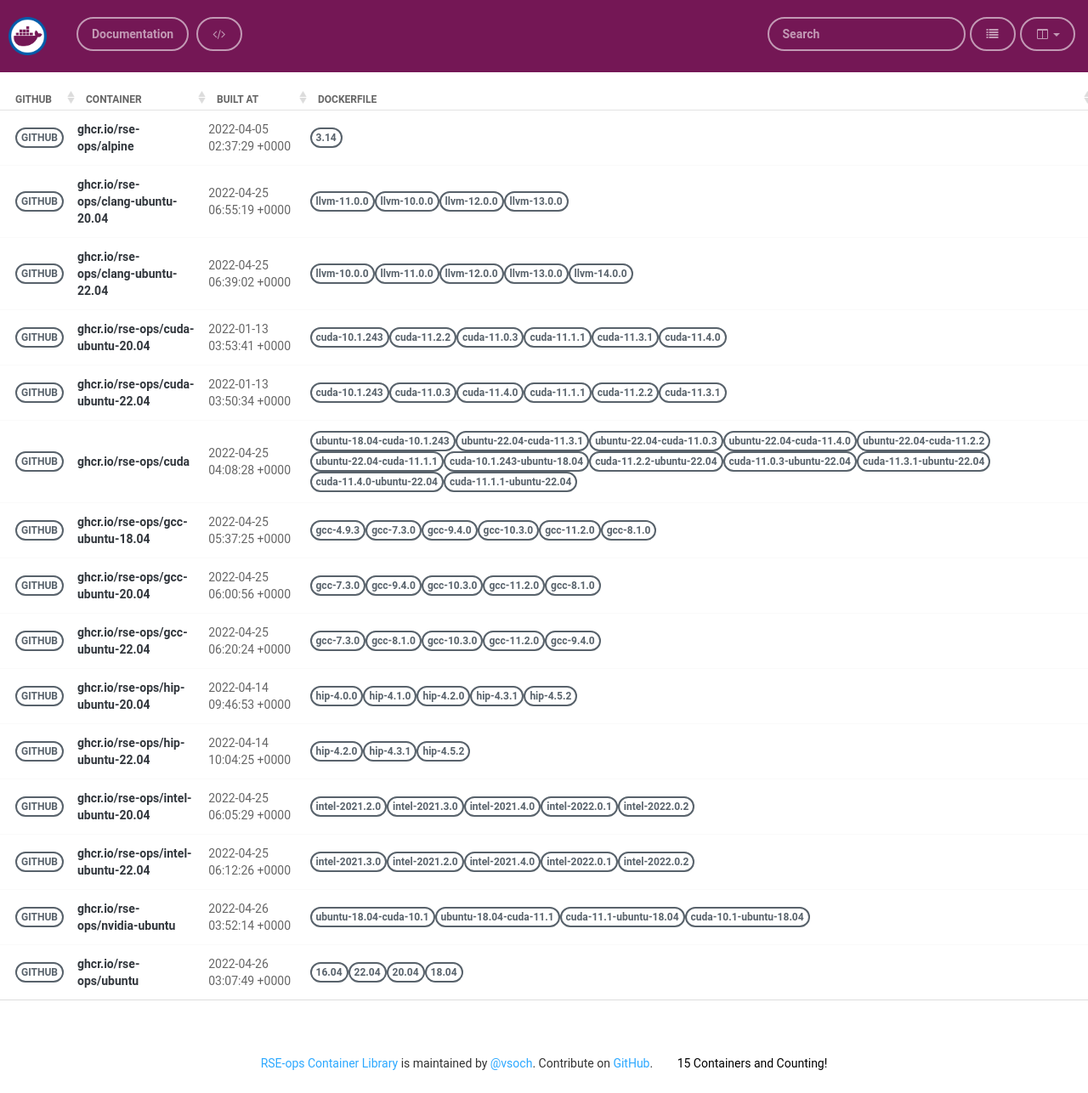
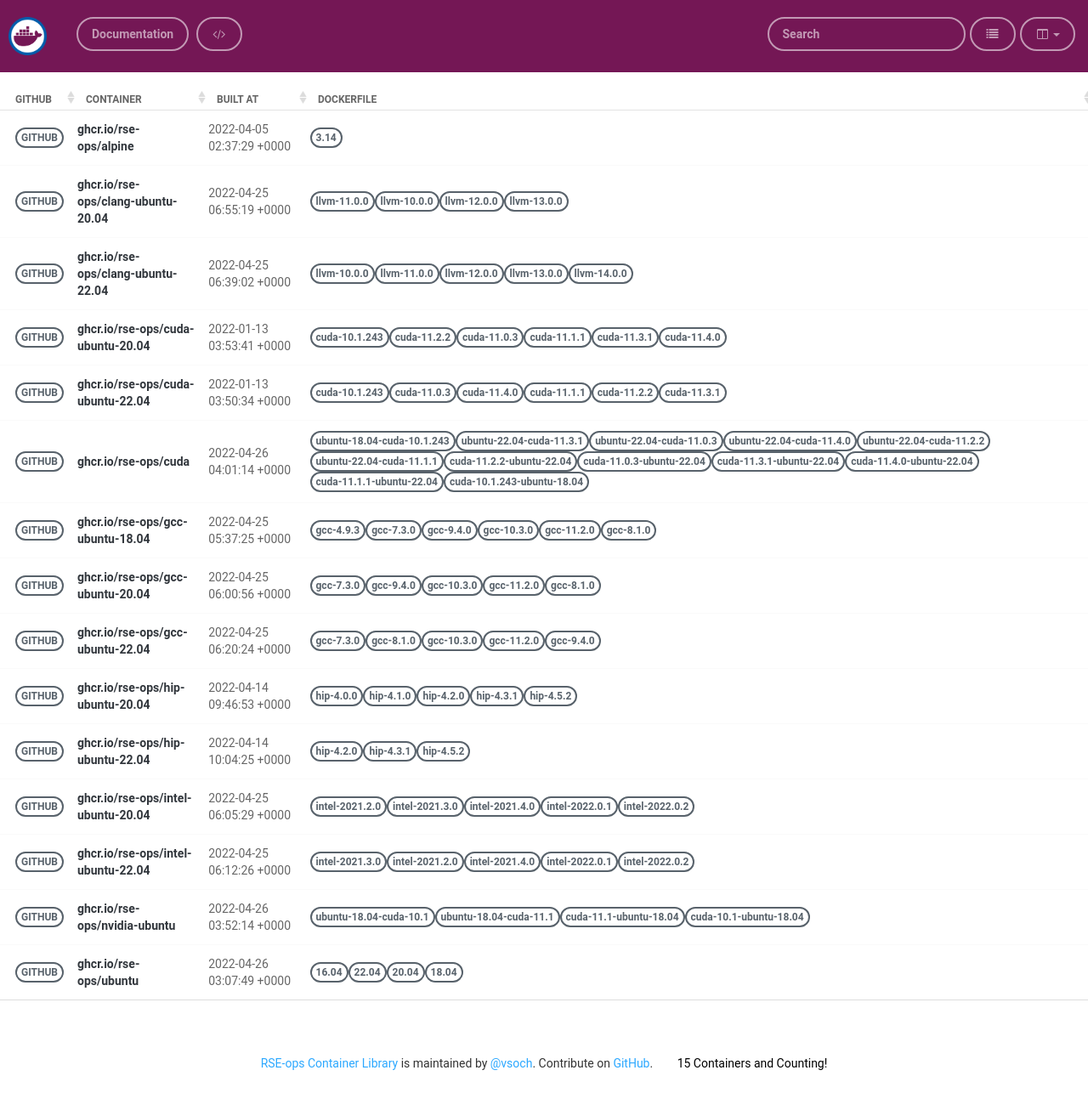
Before and after one commit to rse-ops/docker-images, a Jekyll site: the page built from pages/index.md, in a window 1280 px wide. Shown: the whole page at 85% size. Built offline with Jekyll 4.4.1, drawn with Linux system fonts in a browser that asks for light colours; nearby versions of some CDN libraries.

Commit message:
Automated push to update library 2022-04-26

```diff
--- a/_library/ghcr.io-rse-ops-cuda.md
+++ b/_library/ghcr.io-rse-ops-cuda.md
@@ -1,7 +1,7 @@
 ---
 layout: container
 name: ghcr.io/rse-ops/cuda
-updated_at: 2022-04-25 04:08:28.635358
+updated_at: 2022-04-26 04:01:14.653090
 
 
 container_url: https://github.com/orgs/rse-ops/packages/container/package/cuda
```
Also changed, not shown: other parts of _library/ghcr.io-rse-ops-cuda.md (+3 -3 lines).
